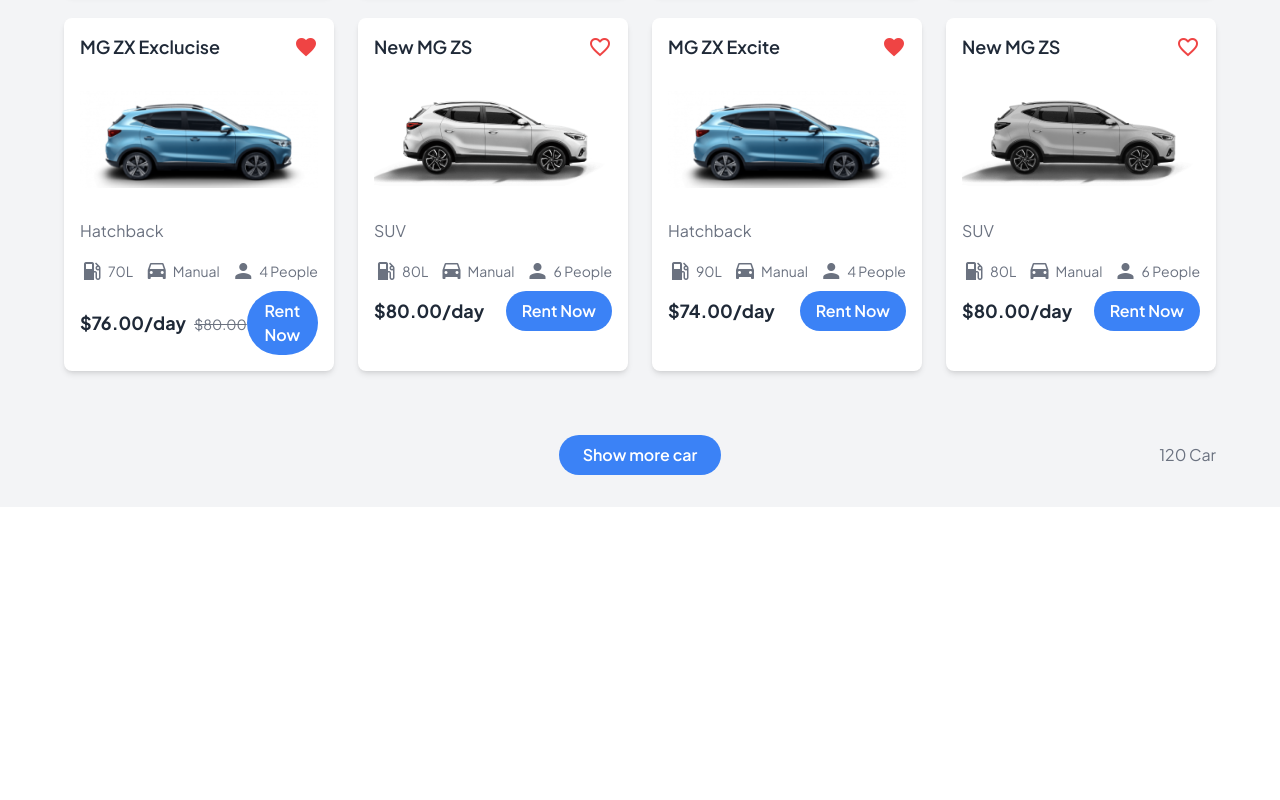
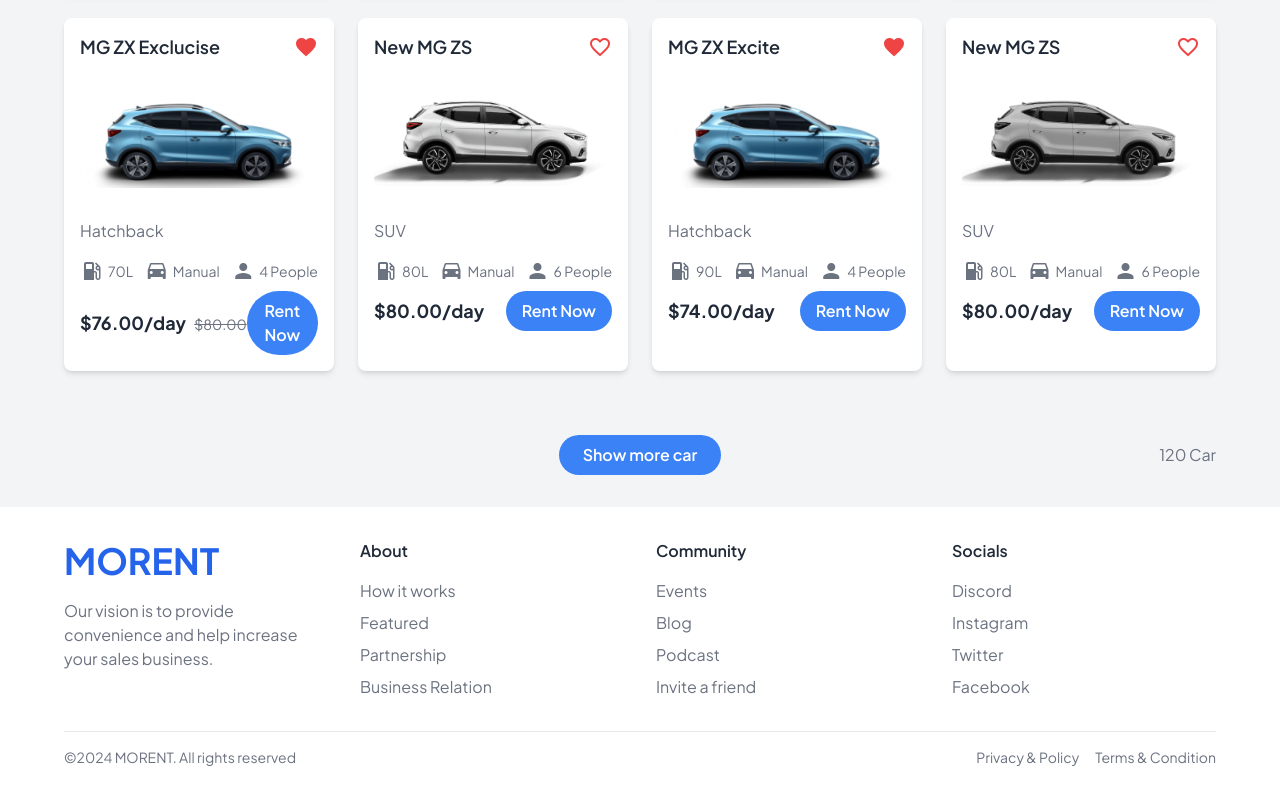
Before and after one commit to rmkofficial/MORENT, a React (Vite) app in the folder client/: page / in a window 1280 px wide. Shown: the part 1643-2443 px from the top of the page. Before the commit the page ends 2150 px from the top, so only its background shows below. Built offline with nearby package versions, Linux system fonts and the light colour scheme.

Commit message:
Add Footer component to HomePage

```diff
--- /dev/null
+++ b/client/src/components/Footer.jsx
@@ -0,0 +1,62 @@
+function Footer() {
+  return (
+    <footer className="bg-white py-8 px-4 sm:px-8 lg:px-16">
+      <div className="grid grid-cols-1 md:grid-cols-4 gap-8 mb-8">
+        {/* Logo ve Açıklama */}
+        <div>
+          <h2 className="text-blue-600 text-2xl font-bold mb-4">MORENT</h2>
+          <p className="text-gray-500">
+            Our vision is to provide convenience and help increase your sales
+            business.
+          </p>
+        </div>
+
+        {/* About */}
+        <div>
+          <h3 className="text-gray-800 font-semibold mb-4">About</h3>
+          <ul className="space-y-2 text-gray-500">
+            <li>How it works</li>
+            <li>Featured</li>
+            <li>Partnership</li>
+            <li>Business Relation</li>
+          </ul>
+        </div>
+
+        {/* Community */}
+        <div>
+          <h3 className="text-gray-800 font-semibold mb-4">Community</h3>
+          <ul className="space-y-2 text-gray-500">
+            <li>Events</li>
+            <li>Blog</li>
+            <li>Podcast</li>
+            <li>Invite a friend</li>
+          </ul>
+        </div>
+
+        {/* Socials */}
+        <div>
+          <h3 className="text-gray-800 font-semibold mb-4">Socials</h3>
+          <ul className="space-y-2 text-gray-500">
+            <li>Discord</li>
+            <li>Instagram</li>
+            <li>Twitter</li>
+            <li>Facebook</li>
+          </ul>
+        </div>
+      </div>
+
+      {/* Alt Kısım */}
+      <div className="flex justify-between items-center border-t pt-4">
+        <span className="text-gray-500 text-sm">
+          ©2024 MORENT. All rights reserved
+        </span>
+        <div className="flex space-x-4 text-gray-500 text-sm">
+          <a href="#">Privacy & Policy</a>
+          <a href="#">Terms & Condition</a>
+        </div>
+      </div>
+    </footer>
+  );
+}
+
+export default Footer;
--- a/client/src/pages/HomePage.jsx
+++ b/client/src/pages/HomePage.jsx
@@ -1,11 +1,13 @@
 import Header from '../components/Header';
 import Content from '../components/Content';
+import Footer from '../components/Footer';
 
 function HomePage() {
   return (
     <div>
       <Header />
       <Content />
+      <Footer />
     </div>
   );
 }
```
